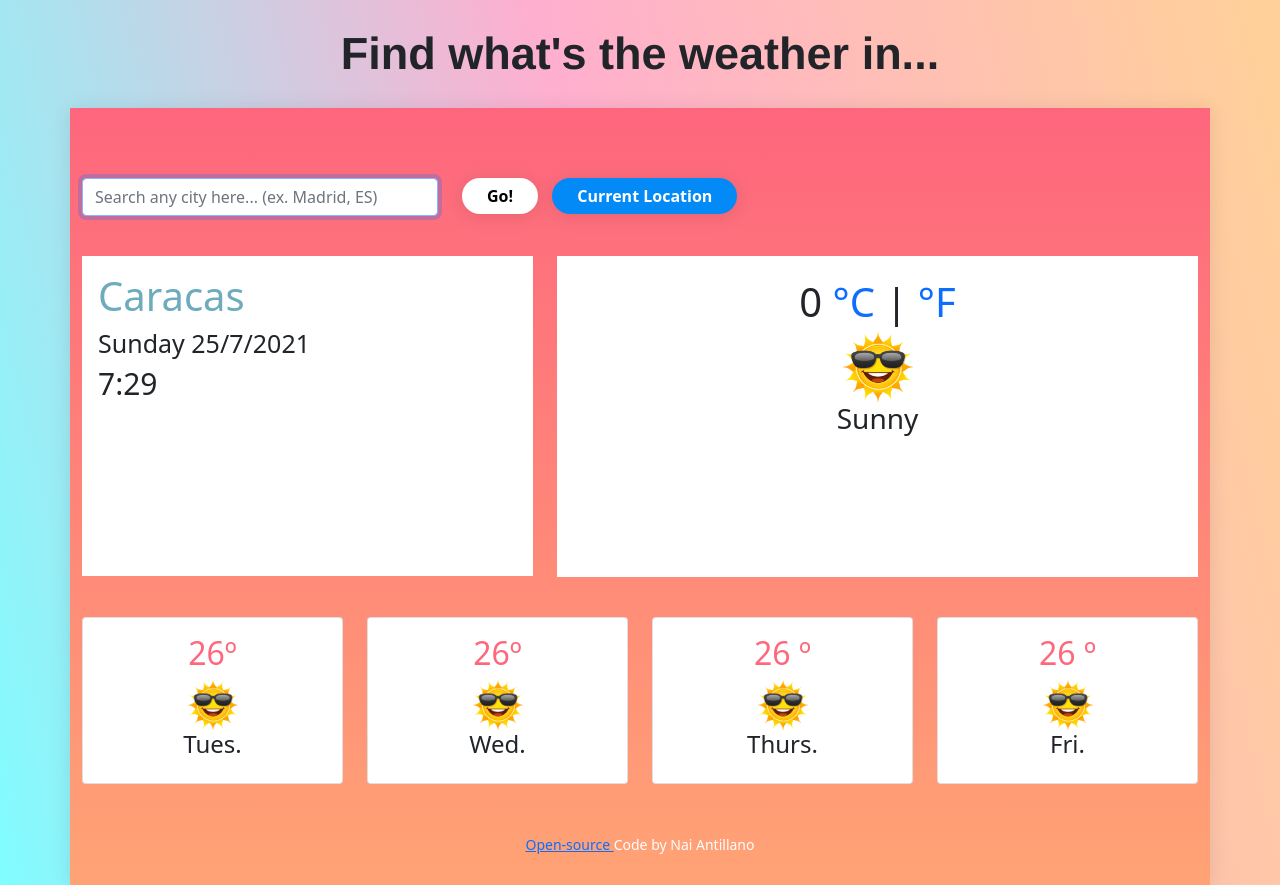
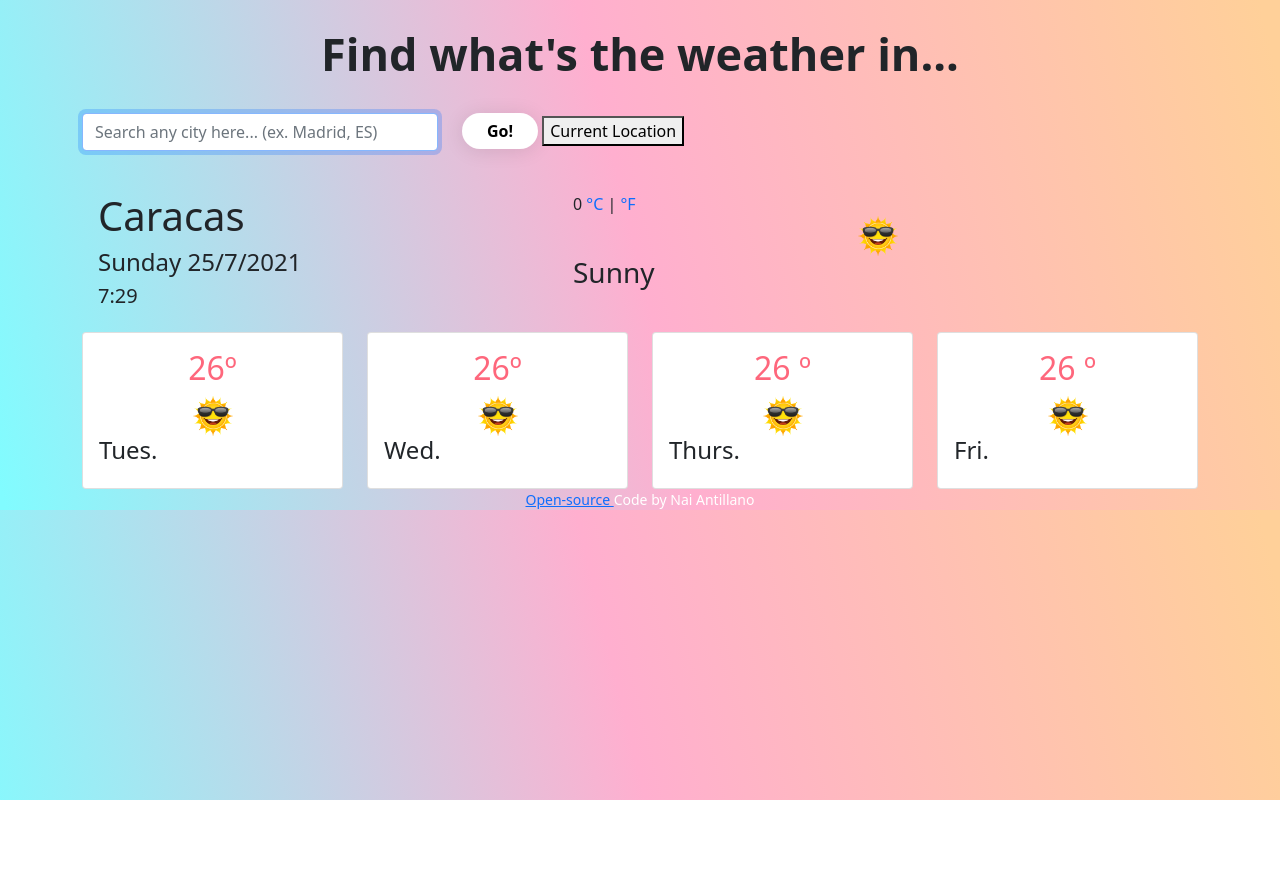
Before and after one commit to naianti/weather-app, a plain HTML site: page index.html in a window 1280 px wide. After the commit the page ends 800 px from the top, so only its background shows below. Drawn offline with nearby package versions, Linux system fonts and the light colour scheme.

Commit message:
make style changes

```diff
--- a/src/style.css
+++ b/src/style.css
@@ -1,3 +1,9 @@
+footer {
+  font-size: 14px;
+  text-align: center;
+  color: white;
+}
+
 body {
   background: linear-gradient(
     76.5deg,
@@ -5,142 +11,125 @@ body {
     rgb(255, 175, 207) 49.8%,
     rgb(255, 208, 153) 98.6%
   );
-
-  margin: 40px 20px;
-  min-height: 100%;
+  font-family: Helvetica, sans-serif;
 }
 
 header {
-  font-family: Helvetica, sans-serif;
-  text-align: center;
   font-size: 45px;
   font-weight: bold;
   margin: 20px;
+  text-align: center;
 }
 
-.card-title {
-  color: #6dabbd;
+h2 {
+  color: #fe677c;
+  text-align: center;
+}
+
+h3 {
+  text-transform: capitalize;
+}
+
+img {
+  display: block;
+  margin: auto;
+  width: 40px;
+}
+
+.button {
+  background-color: white;
+  border: none;
+  border-radius: 50px;
+  box-shadow: 0 2px 20px rgb(0 0 0 / 10%);
+  color: black;
+  font-weight: bolder;
+  padding: 6px 25px;
+  transition: all 500ms ease;
+}
+
+.button:hover {
+  background-color: rgba(207, 224, 238, 0.979);
+  color: white;
+  cursor: pointer;
+}
+
+.button-location {
+  background-color: rgb(4, 138, 247);
+  border: none;
+  border-radius: 50px;
+  box-shadow: 0 2px 20px rgb(0 0 0 / 10%);
+  color: white;
+  font-weight: bolder;
+  margin-left: 10px;
+  padding: 6px 12px;
+  transition: all 500ms ease;
+}
+
+.button-location:hover {
+  background-color: rgb(46, 175, 158);
+  cursor: pointer;
+}
+
+.card-forecast {
+  margin: 20px 0;
+  text-align: center;
+}
+
+.card-forecast-temp {
+  text-align: center;
+}
+
+.card-forecast-city,
+.card-forecast-temp,
+.card-forecast {
+  background-color: rgba(255, 255, 255, 0.068);
+}
+
+.card-body:hover {
+  background: linear-gradient(
+    45deg,
+    transparent 50%,
+    rgba(255, 255, 255, 0.05) 58%,
+    rgba(255, 255, 255, 0.16) 67%,
+    transparent 68%
+  );
+  background-size: 200% 100%;
+  background-position: 165% 0;
+  transition: 0.7s;
+}
+
+.searcher {
+  margin: 25px 0px;
+}
+
+.weather-app {
+  background: linear-gradient(rgb(254, 102, 125), rgb(255, 163, 117));
+  box-shadow: 0 2px 20px rgb(0 0 0 / 10%);
+  display: block;
+  margin: auto;
+  max-width: 80%;
+  padding: 20px;
+}
+
+#city-name {
+  color: cadetblue;
   font-size: 40px;
 }
 
-.ConcurrentDay {
+#concurrent-day {
   font-size: 25px;
+  text-transform: lowercase;
 }
 
-.LocalTime {
+#concurrent-temp {
   font-size: 30px;
 }
 
-#temp-concurrent {
-  text-align: center;
-  font-size: 15px;
-}
-
-#clock-icon {
-  display: block;
-  width: 10px;
-}
-
-h2 {
-  text-align: center;
-  color: #fe677c;
-}
-
-h3 {
-  text-align: center;
-}
-
-footer {
-  font-size: 14px;
-  text-align: center;
-  color: white;
-}
-
-.container {
-  background: linear-gradient(rgb(254, 102, 125), rgb(255, 163, 117));
-  box-shadow: 0 2px 20px rgb(0 0 0 / 10%);
-  margin: 0px auto;
-  max-width: 90%;
-  padding: 30px 60px;
-}
-
-.card-img-up {
-  display: block;
-  margin: auto;
-  width: 70px;
-}
-
-.card-img-down {
-  display: block;
-  margin: auto;
-  width: 50px;
-}
-
-.forecast-days {
-  text-align: center;
-}
-
-.forecast {
-  padding: 40px 20px;
-  margin: 10px auto;
-}
-
-.card-city {
-  background: white;
-  padding: 0 0 150px 0;
-}
-
-#temp-concurrent {
-  text-align: center;
-  font-size: 40px;
-}
-.card-temperature {
-  text-align: center;
-  font-size: 40px;
-  background: white;
-  padding: 0 0 118px 0;
+#clock {
+  font-size: 26px;
 }
 
 #celsius,
 #fahrenheit {
   text-decoration: none;
 }
-
-.searcher {
-  margin: 40px 0px;
-}
-
-.button {
-  color: black;
-  background-color: white;
-  border: none;
-  border-radius: 50px;
-  box-shadow: 0 2px 20px rgb(0 0 0 / 10%);
-  font-weight: bolder;
-  padding: 6px 25px;
-  transition: all 500ms ease;
-}
-
-.button:hover {
-  color: white;
-  cursor: pointer;
-  background-color: rgba(207, 224, 238, 0.979);
-}
-
-.button-Location {
-  color: white;
-  background-color: rgb(4, 138, 247);
-  border: none;
-  border-radius: 50px;
-  box-shadow: 0 2px 20px rgb(0 0 0 / 10%);
-  font-weight: bolder;
-  padding: 6px 25px;
-  transition: all 500ms ease;
-  margin-left: 10px;
-}
-
-.button-Location:hover {
-  color: white;
-  cursor: pointer;
-  background-color: rgb(46, 175, 158);
-}
```
